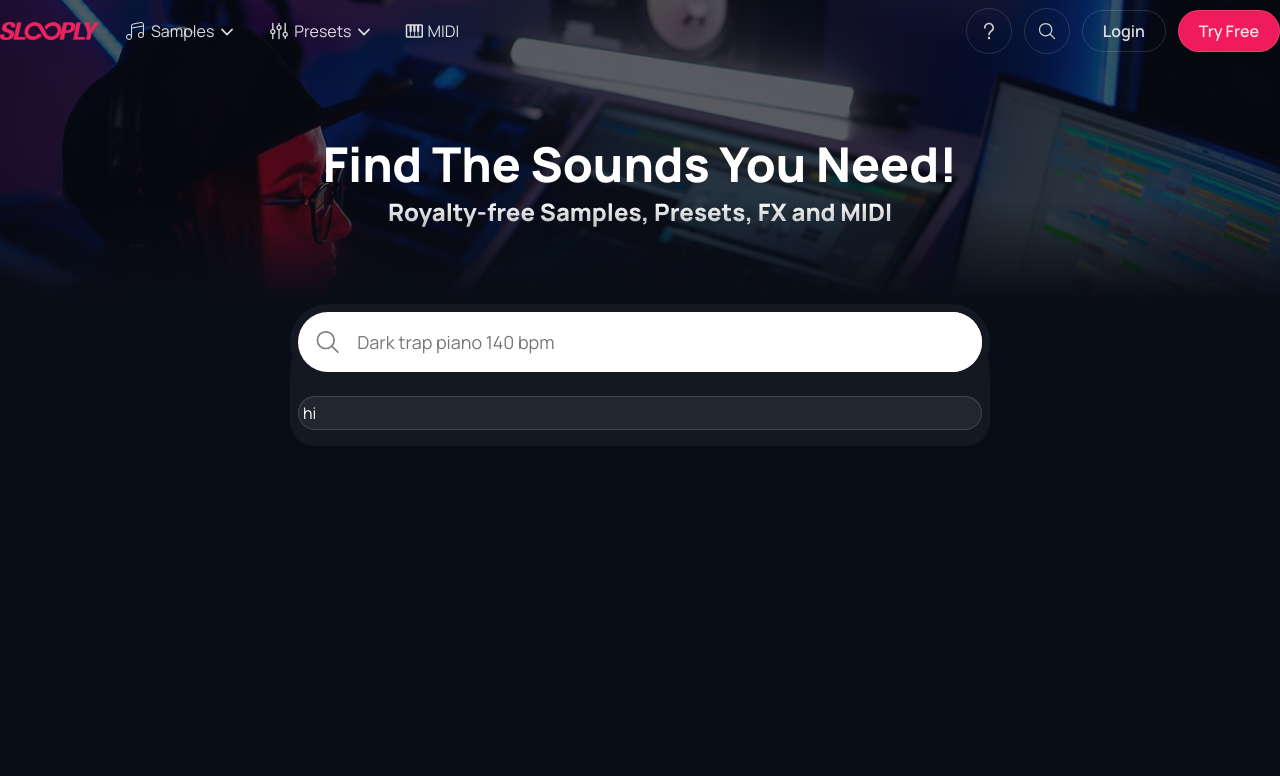
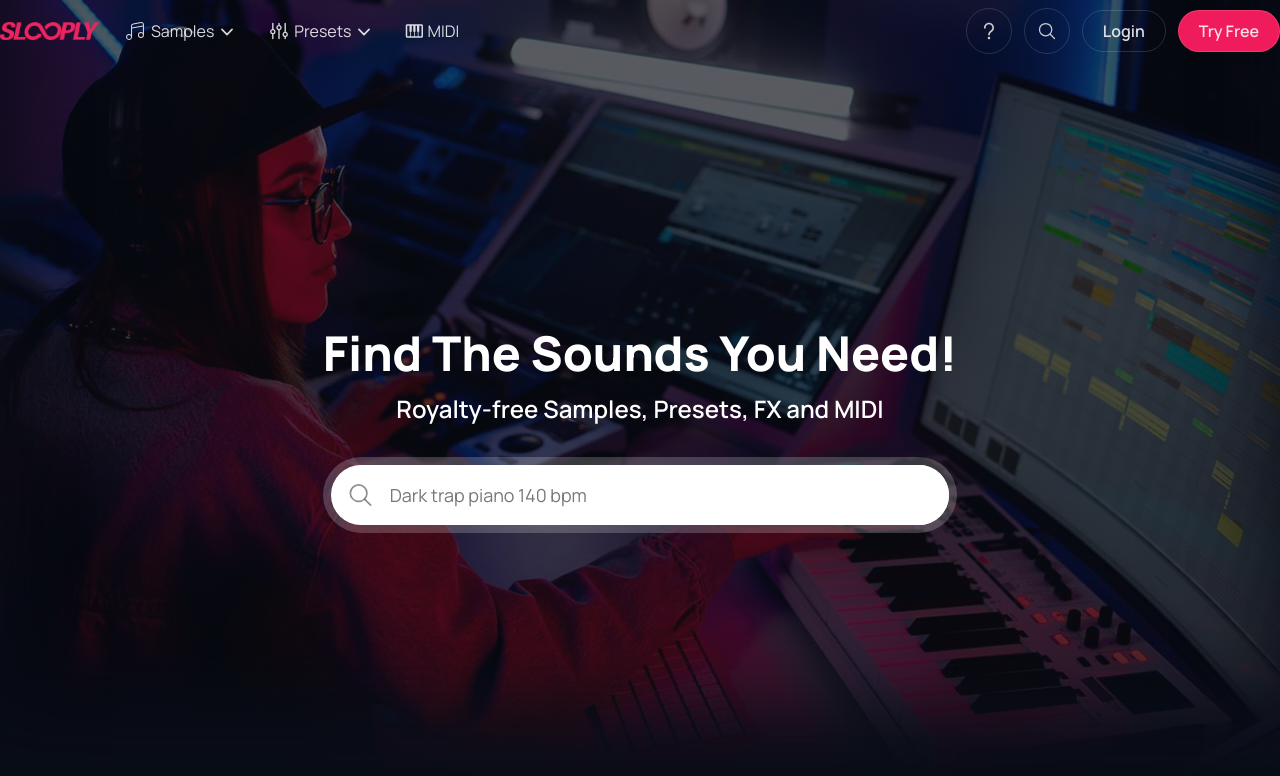
Before and after one commit to d3c1s1v3/Slooply-Clone, a Next.js app: page / in a window 1280 px wide. Shown: the top 776 px of the page. Built offline with nearby package versions, Linux system fonts and the light colour scheme.

Commit message:
finished mocked search

```diff
--- a/src/app/components/Banner/Banner.tsx
+++ b/src/app/components/Banner/Banner.tsx
@@ -2,12 +2,12 @@ import BannerSearch from "./BannerSearch";
 
 const Banner = () => {
   return (
-    <div className="h-screen w-screen banner">
-      <div className="max-w-[700px] h-[50%] mx-auto flex flex-col items-center justify-center ">
-        <h1 className="text-5xl text-[#fff] font-extrabold mb-2">
+    <div className="w-screen h-[800px] pt-[62px] banner flex items-center shadow-search-inset">
+      <div className="mx-auto text-center text-[#fff]">
+        <h1 className="text-5xl font-extrabold mb-4">
           Find The Sounds You Need!
         </h1>
-        <h2 className="text-2xl text-[#fff] font-extrabold mb-8">
+        <h2 className="text-2xl font-semibold mb-8">
           Royalty-free Samples, Presets, FX and MIDI
         </h2>
         <BannerSearch />
--- a/src/app/components/Banner/BannerSearch.tsx
+++ b/src/app/components/Banner/BannerSearch.tsx
@@ -1,46 +1,81 @@
 "use client";
 
-import { ChangeEvent, useEffect, useState } from "react";
-import { IoSearchOutline } from "react-icons/io5";
+import Link from "next/link";
+import { ChangeEvent, useState, useEffect } from "react";
+import { IoSearchOutline, IoCloseCircle } from "react-icons/io5";
 
 import { mockSearchData } from "../../constants/mockSearchData";
 
+type Item = {
+  id: number;
+  label: string;
+};
+
 const BannerSearch = () => {
-  const [value, setValue] = useState<string>("");
-  const [searchResults, setSearchResults] = useState<string[]>(["hi"]);
+  const [inputValue, setInputValue] = useState<string>("");
+  const [showHints, setShowHints] = useState(false);
+  const [searchResults, setSearchResults] = useState<Item[]>([]);
+
+  const handleSearch = (e: ChangeEvent<HTMLInputElement>) => {
+    const newValue = e.target.value;
+    setInputValue(newValue);
+    const results = newValue.trim()
+      ? mockSearchData
+          .filter(({ label }) =>
+            label.toLowerCase().includes(newValue.toLowerCase())
+          )
+          .slice(0, 9)
+      : [];
+
+    setTimeout(() => {
+      setSearchResults(results);
+    }, 500);
+  };
+
+  const handleReset = () => {
+    setInputValue("");
+    setSearchResults([]);
+    setShowHints(false);
+  };
 
   useEffect(() => {
-    console.log(searchResults);
+    setShowHints(searchResults.length > 0);
   }, [searchResults]);
 
-  const handleSearch = (e: ChangeEvent<HTMLInputElement>) => {
-    setValue(e.target.value.toLowerCase());
-  };
+  const bg = !showHints ? "bg-white/20" : "bg-[#141822]";
+  const border = !showHints && "rounded-br-[2.5rem] rounded-bl-[2.5rem]";
 
   return (
-    <div className="absolute top-[38%] w-[700px] z-10 bg-[#141822] rounded-full">
-      <div className="rounded-full p-2 bg-[#141822] relative">
-        <form className="flex bg-[#fff] items-center rounded-full">
-          <IoSearchOutline size={30} className="opacity-50 mx-4" />
+    <div className="relative">
+      <div
+        className={`${bg} ${border} p-2 rounded-tr-[2.5rem] rounded-tl-[2.5rem] transition-all`}
+      >
+        <form className="flex bg-[#fff] items-center rounded-[2.5rem] overflow-hidden">
+          <IoSearchOutline size={30} className="mx-4 text-[#0b0f1977]" />
           <input
-            value={value}
+            value={inputValue}
             type="text"
             placeholder="Dark trap piano 140 bpm"
-            className="py-4 text-lg rounded-full pr-8 outline-none w-full placeholder:text-[#777] placeholder:text-lg selection:bg-[#fccddb]"
+            className="py-4 text-lg pr-8 outline-none w-full placeholder:text-[#777] text-[#0b0f19] placeholder:text-lg selection:bg-[#fccddb]"
             onChange={handleSearch}
           />
+          {inputValue && (
+            <button type="button" onClick={handleReset}>
+              <IoCloseCircle size={30} className="mx-4 text-[#0b0f1999]" />
+            </button>
+          )}
         </form>
       </div>
-
-      {searchResults.length > 0 && (
-        <div className="h-fit w-[100%] p-2 bg-[#141822] rounded-br-3xl rounded-bl-3xl text-[#fff]">
-          {searchResults.map((result) => (
-            <div
-              key={result}
-              className="p-1  border border-borderThin rounded-full my-2 bg-[#22262f]"
+      {showHints && (
+        <div className="bg-[#141822] rounded-br-3xl rounded-bl-3xl absolute w-full flex flex-col p-2">
+          {searchResults.map(({ id, label }) => (
+            <Link
+              href=""
+              key={id}
+              className="flex justify-start bg-[#22262f] py-2 px-5 mb-1 rounded-[2.5rem] hover:bg-[#ffffff1f] border-[#ffffff0f] border"
             >
-              {result}
-            </div>
+              {label}
+            </Link>
           ))}
         </div>
       )}
--- a/src/app/components/Banner/SearchResultItem.tsx
+++ /dev/null
@@ -1,7 +0,0 @@
-import Link from "next/link";
-
-const SearchResultItem = () => {
-  return <Link href="">SearchResultItem</Link>;
-};
-
-export default SearchResultItem;
--- a/src/app/globals.css
+++ b/src/app/globals.css
@@ -22,13 +22,3 @@ body {
   background-size: cover;
   background-attachment: fixed;
 }
-
-.banner::after {
-  content: "";
-  position: absolute;
-  bottom: 0;
-  left: 0;
-  width: 100%;
-  height: 600px;
-  background: linear-gradient(to bottom, transparent, rgba(9, 13, 23, 1) 100px);
-}
--- a/tailwind.config.ts
+++ b/tailwind.config.ts
@@ -8,6 +8,9 @@ export default {
   ],
   theme: {
     extend: {
+      boxShadow: {
+        "search-inset": "inset 0px -100px 80px #090d17",
+      },
       colors: {
         dark1: "#0b0f19",
         dark2: "#090d17",
```
